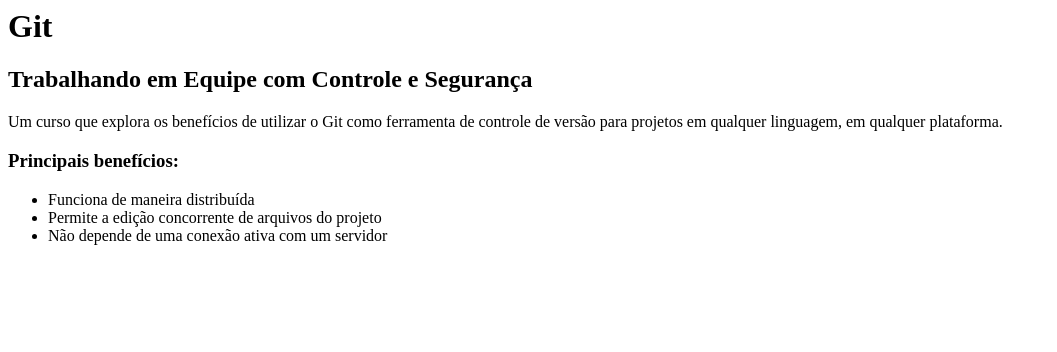
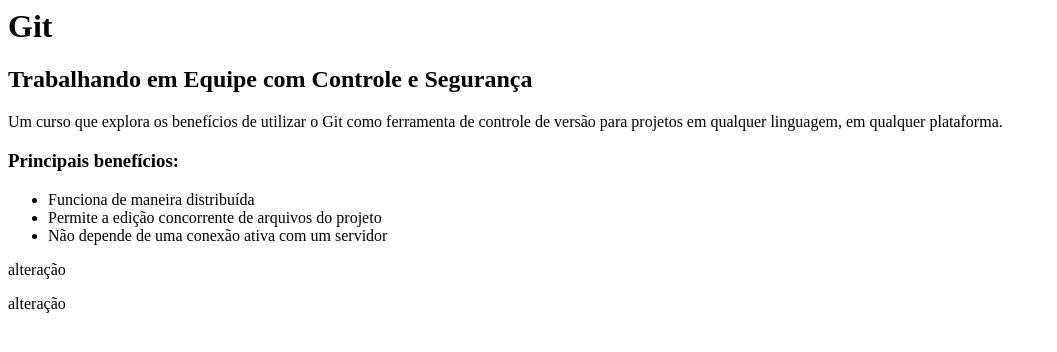
Before and after one commit to tchelo23br/curso-git, a plain HTML site: page index.html in a window 1280 px wide. Shown: the whole page, without its empty margins (0-1057 px from the left). Drawn offline with Linux system fonts and the light colour scheme.

Commit message:
Incluindo linha

```diff
--- a/index.html
+++ b/index.html
@@ -13,5 +13,8 @@
             <li>Permite a edição concorrente de arquivos do projeto</li>
             <li>Não depende de uma conexão ativa com um servidor</li>
         </ul>
+
+        <p>alteração</p>
+        <div>alteração</div>
     </body>
 </html>
```
